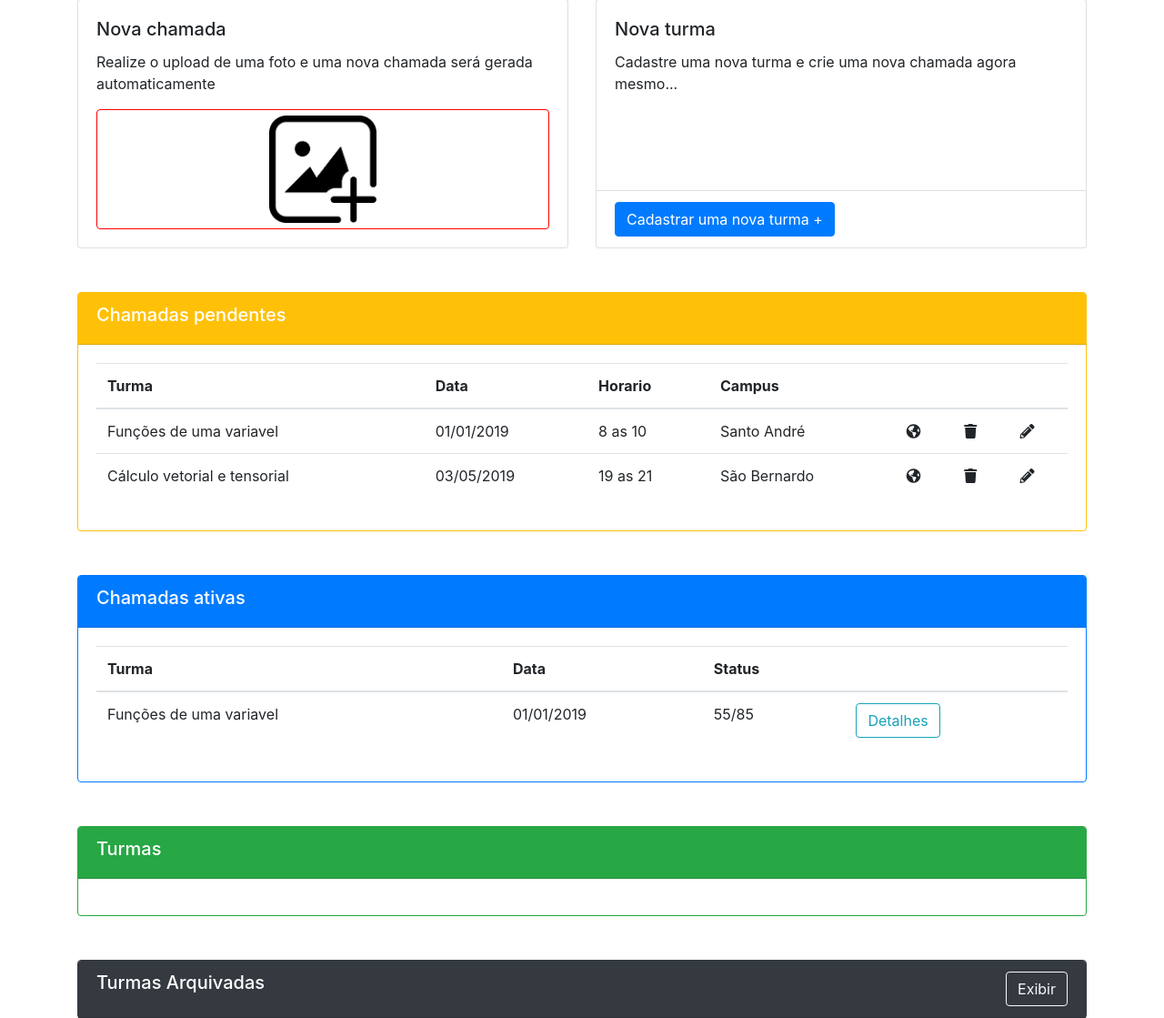
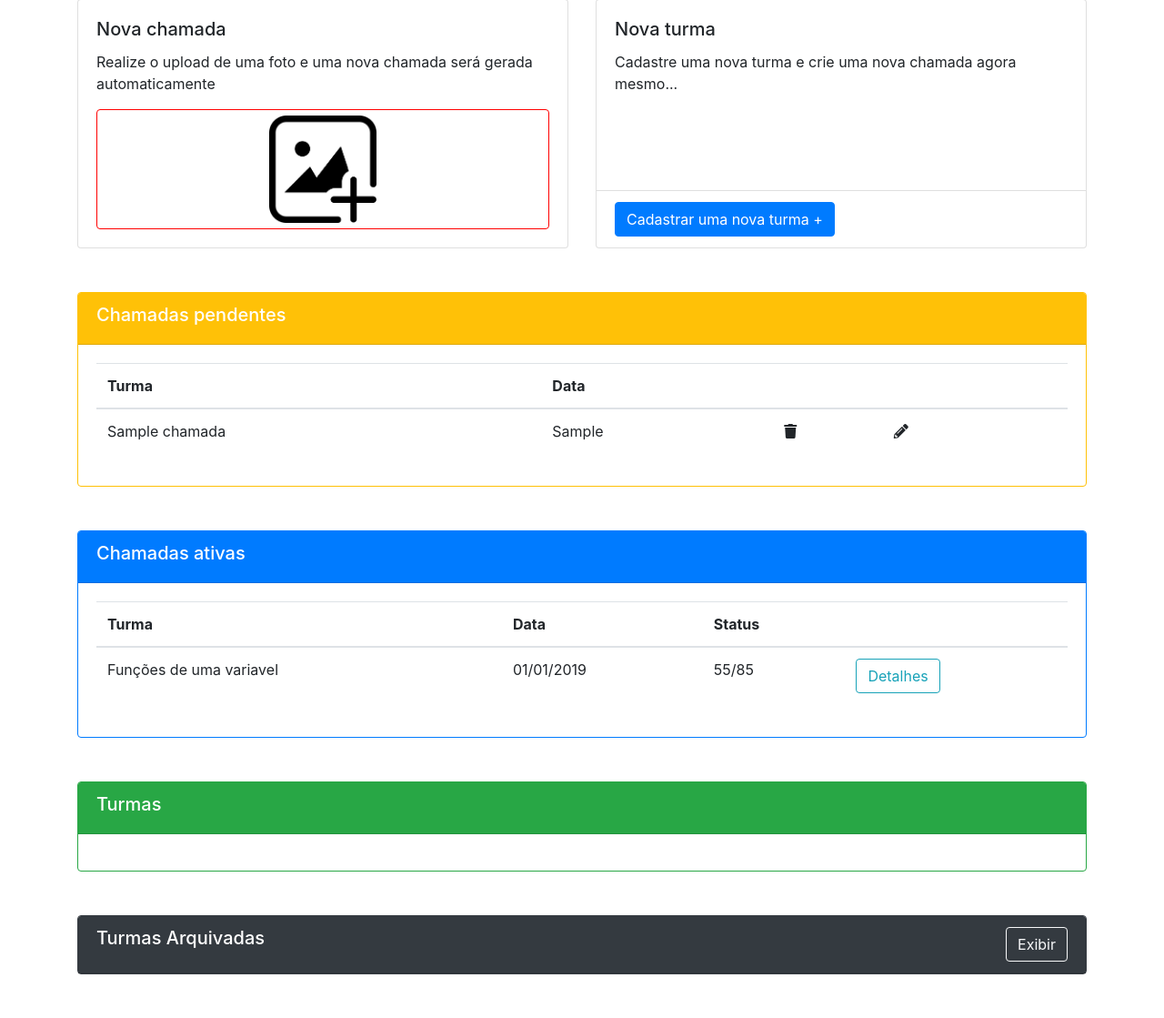
Before and after one commit to daniel-ufabc/chamada, a Flask app: template templates/index.html in a window 1280 px wide. Shown: the part 420-1539 px from the top of the page at 91% size. After the commit the page ends 1491 px from the top, so only its background shows below. Run offline with Flask 2, Linux system fonts and the light colour scheme; the template is opened without the code that fills it: most values are stand-ins (such as "Sample title", 1, 10 or a date in 2020); some libraries are stand-ins or nearby versions.

Commit message:
adicionando listagem dinamica de chamadas pendentes

```diff
--- a/app.py
+++ b/app.py
@@ -2,7 +2,7 @@ from autentica_usuario import autenticaUsuario
 from funcoes_auxiliares import limpaDicionario, removeEspaco, semanal, nomeArquivo
 from banco_tb_usuarios import buscaUsuario
 from banco_tb_turmas import listaTurmas, desativaTurma, buscaTurma, ativaTurma
-from banco_tb_chamadas import buscaChamada, cadastraNovaChamada
+from banco_tb_chamadas import buscaChamada, cadastraNovaChamada, listaChamadasPendentes
 from banco_turma_horarios import buscaHorarioTurma
 from banco_tb_fotos import cadastraNovafoto, atualizaDimensao, buscaFoto
 from banco_tb_coordenadas import detectaFaces
@@ -20,8 +20,9 @@ def testeUI():
 def painel_professor():
     if 'autenticado' in session and session['autenticado']:
         turmas = listaTurmas(session['id_usuario'])
+        chamadas_pendentes = listaChamadasPendentes(session['id_usuario'])
         print(turmas)
-        return render_template('index.html', lista_de_turmas=turmas, removeEspaco=removeEspaco, buscaHorarioTurma=buscaHorarioTurma, semanal=semanal)
+        return render_template('index.html', lista_de_turmas=turmas, removeEspaco=removeEspaco, buscaHorarioTurma=buscaHorarioTurma, semanal=semanal, chamadas_pendentes=chamadas_pendentes)
     else:
         return redirect('/login')
 
--- a/templates/index.html
+++ b/templates/index.html
@@ -179,32 +179,23 @@
 						<tr>
 							<th>Turma</th>
 							<th>Data</th>
-							<th>Horario</th>
-							<th>Campus</th>
 							<th></th>
 							<th></th>
 							<th></th>
 						</tr>
 					</thead>
 					<tbody>
+					{% for chamada in chamadas_pendentes %}
 						<tr>
-							<td>Funções de uma variavel</td>
-							<td>01/01/2019</td>
-							<td>8 as 10</td>
-							<td>Santo André</td>
-							<td><i class="fas fa-globe-americas"></i></td>
-							<td><i class="fas fa-trash"></i></td>
-							<td><i class="fas fa-pencil-alt"></i></td>
+							<form action="/chamada" method="post">
+								<td>{{ chamada['nome_turma'] }}</td>
+								<td>{{ chamada['data_chamada'] }}</td>
+								<td><i class="fas fa-trash"></i></td>
+								<td><i class="fas fa-pencil-alt"></i></td>
+								<input hidden="hidden" type="text" name="id_chamada" value="{{ chamada['id_chamada'] }}">
+							</form>
 						</tr>
-						<tr>
-							<td>Cálculo vetorial e tensorial</td>
-							<td>03/05/2019</td>
-							<td>19 as 21</td>
-							<td>São Bernardo</td>
-							<td><i class="fas fa-globe-americas"></i></td>
-							<td><i class="fas fa-trash"></i></td>
-							<td><i class="fas fa-pencil-alt"></i></td>
-						</tr>
+					{% endfor %}
 					</tbody>
 				</table>
 			</div>
```
Also changed, not shown: banco_tb_chamadas.py (+9 -0 lines), uploads/41.jpg (deleted), uploads/42.jpg (deleted), uploads/43.jpg (deleted), uploads/44.jpg (added).
